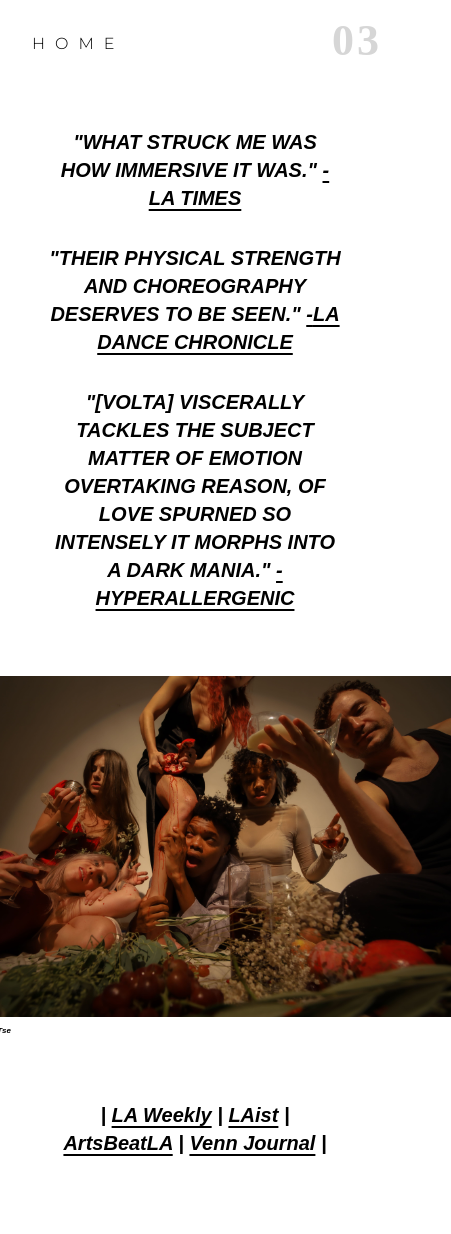
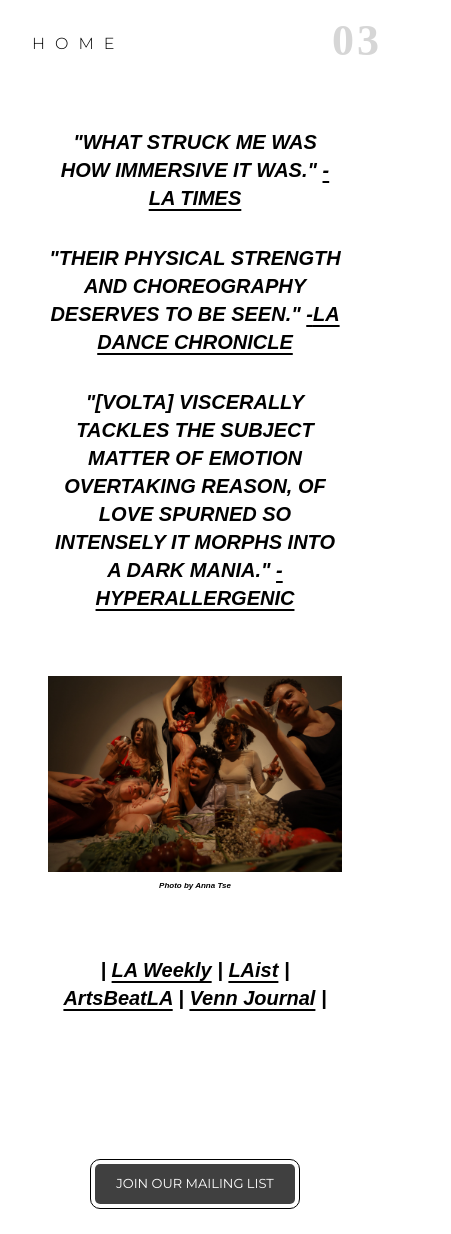
Before and after one commit to MeganParadowski1/volta, a Next.js app: page /press in a window 390 px wide. Shown: the top 1234 px of the page, 451 px wide, since content can reach past the window. Built offline with nearby package versions, Linux system fonts and the light colour scheme; a web font is replaced by a local one.

Commit message:
Fix overflow press img

```diff
--- a/pages/press.js
+++ b/pages/press.js
@@ -56,8 +56,8 @@ export default function Press() {
         ))}
         <div className="flex justify-center py-8">
           <div>
-            <img src="milk.jpg" className="max-w-lg" />
-            <div className="text-[8px] pt-2">Photo by Anna Tse</div>
+            <img src="milk.jpg" className="md:max-w-lg" />
+            <div className="text-[8px] pt-2 text-center">Photo by Anna Tse</div>
           </div>
         </div>
         <div className="text-xl text-center pt-8">
```
